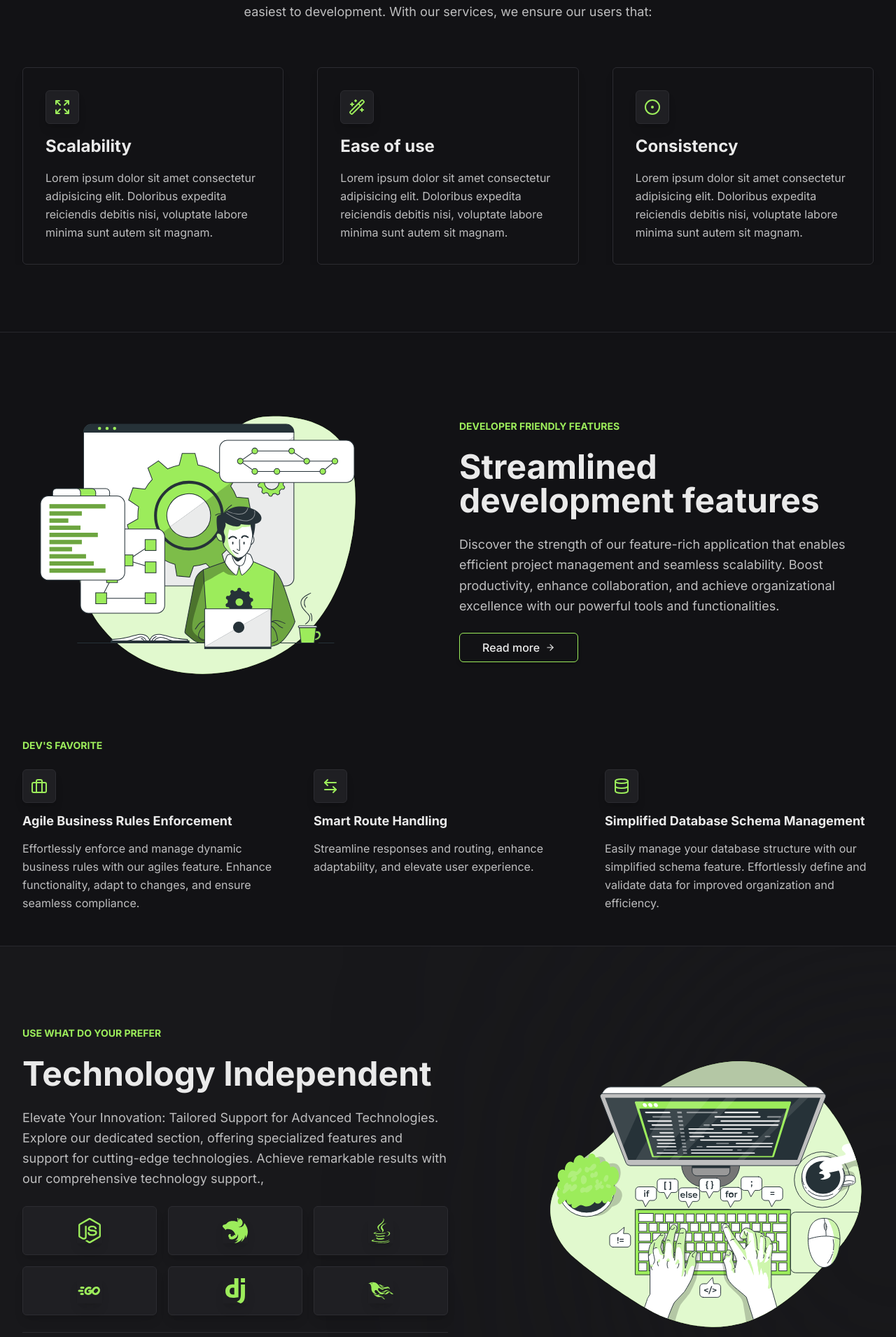
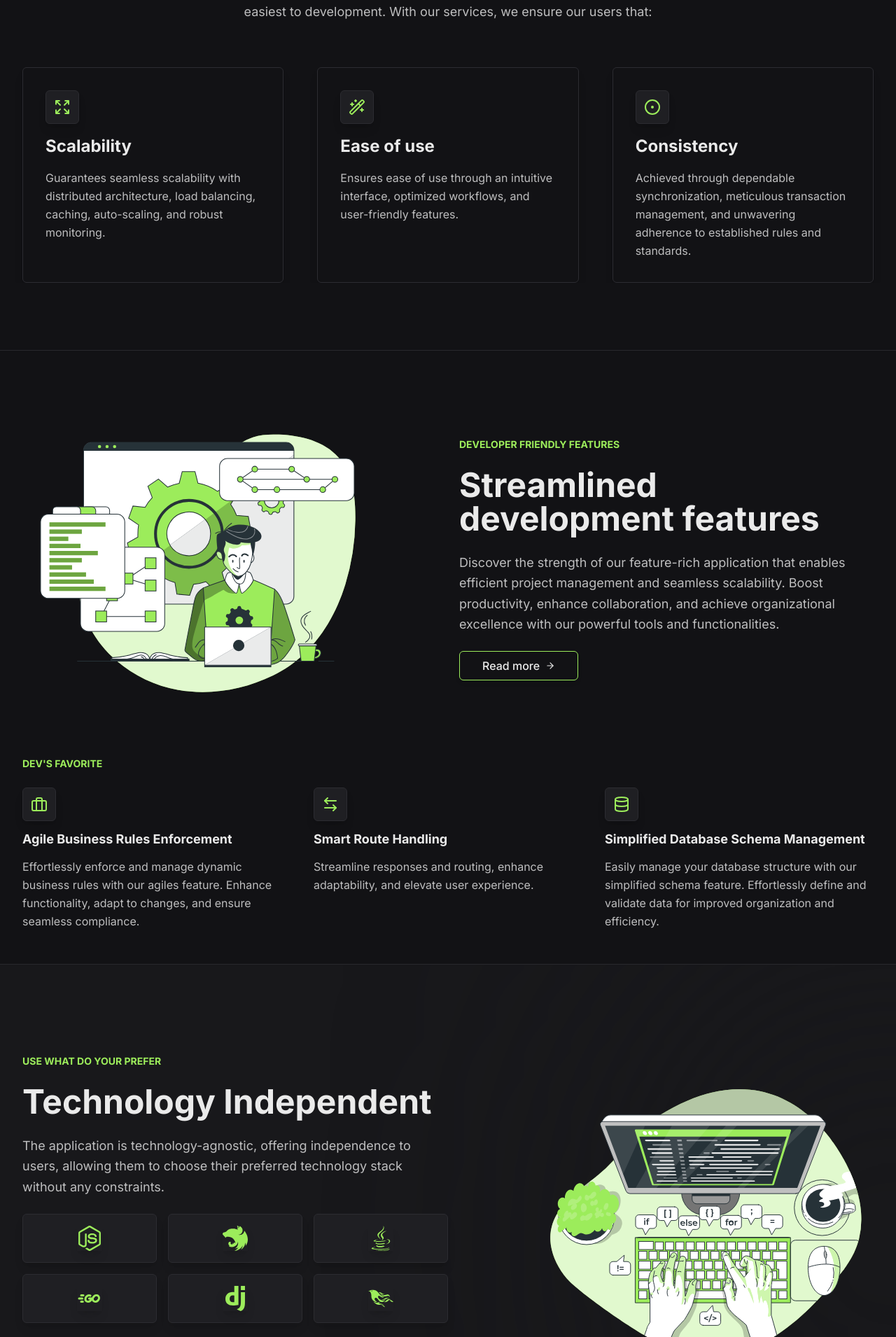
Before and after one commit to charmingruby/ymir, a Next.js app in the folder web/: page / in a window 1280 px wide. Shown: the part 1096-3006 px from the top of the page at 70% size. Built offline with nearby package versions, Linux system fonts and the light colour scheme.

Commit message:
home content last touches

```diff
--- a/web/src/app/(app)/(home)/components/informative/presentation.tsx
+++ b/web/src/app/(app)/(home)/components/informative/presentation.tsx
@@ -11,10 +11,9 @@ export function Presentation() {
       <div className="max-w-2xl">
         <Text>
           {' '}
-          Elevate Your Innovation: Tailored Support for Advanced Technologies.
-          Explore our dedicated section, offering specialized features and
-          support for cutting-edge technologies. Achieve remarkable results with
-          our comprehensive technology support.,
+          The application is technology-agnostic, offering independence to
+          users, allowing them to choose their preferred technology stack
+          without any constraints.
         </Text>
       </div>
     </>
--- a/web/src/app/(app)/(home)/components/why-us/reason-list.tsx
+++ b/web/src/app/(app)/(home)/components/why-us/reason-list.tsx
@@ -7,19 +7,19 @@ export function ReasonList() {
       <ReasonItem
         icon={LuExpand}
         reason="Scalability"
-        description="Lorem ipsum dolor sit amet consectetur adipisicing elit. Doloribus expedita reiciendis debitis nisi, voluptate labore minima sunt autem sit magnam."
+        description="Guarantees seamless scalability with distributed architecture, load balancing, caching, auto-scaling, and robust monitoring."
       />
 
       <ReasonItem
         icon={LuWand2}
         reason="Ease of use"
-        description="Lorem ipsum dolor sit amet consectetur adipisicing elit. Doloribus expedita reiciendis debitis nisi, voluptate labore minima sunt autem sit magnam."
+        description="Ensures ease of use through an intuitive interface, optimized workflows, and user-friendly features."
       />
 
       <ReasonItem
         icon={LuCircleDot}
         reason="Consistency"
-        description="Lorem ipsum dolor sit amet consectetur adipisicing elit. Doloribus expedita reiciendis debitis nisi, voluptate labore minima sunt autem sit magnam."
+        description="Achieved through dependable synchronization, meticulous transaction management, and unwavering adherence to established rules and standards."
       />
     </div>
   )
```
